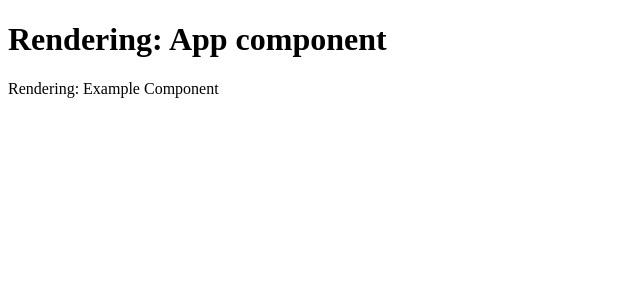
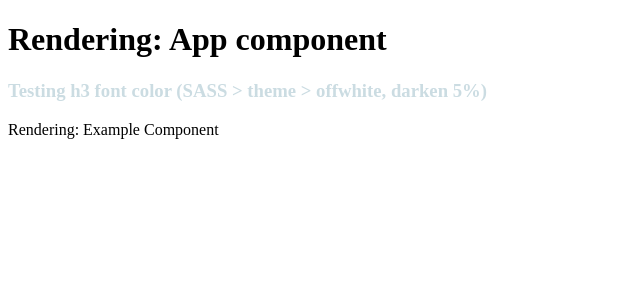
Before and after one commit to howardNa/canvas-medical, a React app: page / in a window 1280 px wide. Shown: the top 300 px of the page, without its empty margins (0-640 px from the left). Built offline with nearby package versions, Linux system fonts and the light colour scheme.

Commit message:
added sass loader and and node-sass

```diff
--- a/client/App.jsx
+++ b/client/App.jsx
@@ -1,4 +1,5 @@
 import React, { Component } from 'react';
+import './syles/App.scss';
 
 import ExampleComponent from './components/ExampleComponent.js';
 
@@ -24,6 +25,7 @@ class App extends Component {
         return (
             <div>
                 <h1>Rendering: App component</h1>
+                <h3>Testing h3 font color (SASS > theme > offwhite, darken 5%)</h3>
                 <ExampleComponent/>
             </div>
         )
--- /dev/null
+++ b/client/syles/App.scss
@@ -0,0 +1,5 @@
+@import 'theme';
+
+h3 {
+    color: darken($off-white-color, 5%);
+}
--- /dev/null
+++ b/client/syles/_theme.scss
@@ -0,0 +1 @@
+$off-white-color: rgb(219, 231, 235);
--- a/package.json
+++ b/package.json
@@ -21,7 +21,9 @@
     "babel-loader": "^8.0.5",
     "css-loader": "^2.1.1",
     "html-webpack-plugin": "^3.2.0",
+    "node-sass": "^4.11.0",
     "react-hot-loader": "^4.8.0",
+    "sass-loader": "^7.1.0",
     "style-loader": "^0.23.1",
     "url-loader": "^1.1.2",
     "webpack": "^4.29.6",
--- a/webpack.config.js
+++ b/webpack.config.js
@@ -17,10 +17,11 @@ module.exports = {
         use: 'babel-loader'
       },
       {
-        test: /\.css$/,
+        test: /\.scss$/,
         use: [
             "style-loader", // creates style nodes from JS strings
-            "css-loader" // translates CSS into CommonJS
+            "css-loader", // translates CSS into CommonJS
+            "sass-loader" // compiles sass to css, using node-sass by default
         ]
       },
       {
```
Also changed, not shown: 1 other file (tests, documents, lock files or other folders).
